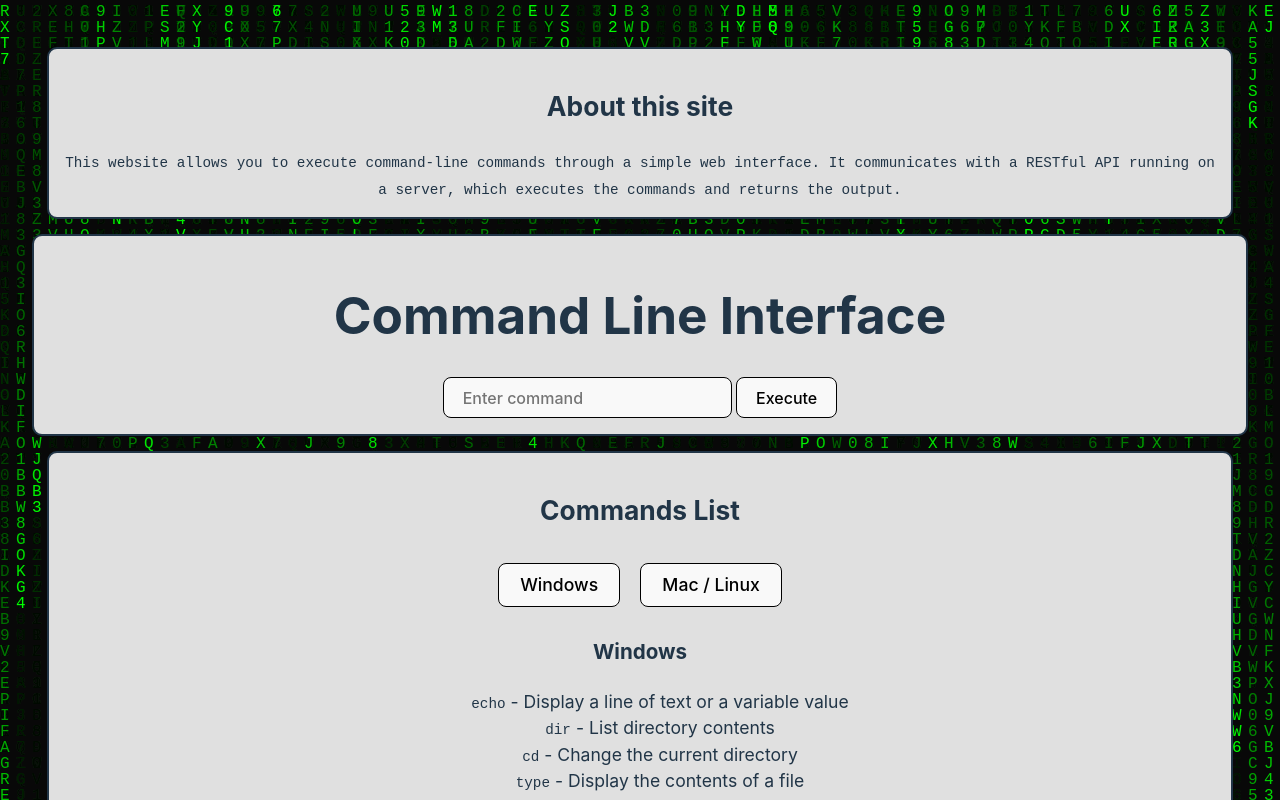
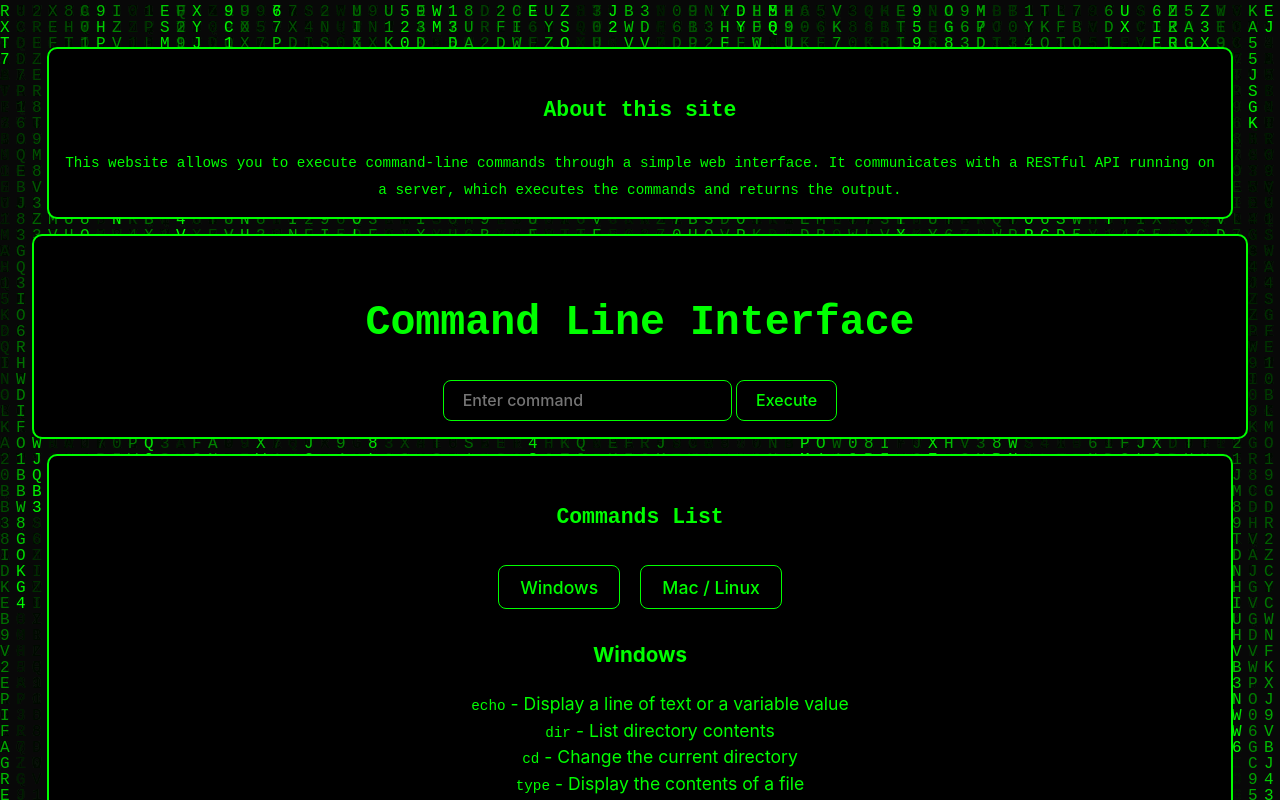
Before and after one commit to BigBobandy/Command-Line-app, a React (Vite) app: page / in a window 1280 px wide. Shown: the top 800 px of the page. Built offline with nearby package versions, Linux system fonts and the light colour scheme.

Commit message:
changed the style of the site
Changed the styling to match the matrix effect

```diff
--- a/src/App.css
+++ b/src/App.css
@@ -6,8 +6,8 @@
 }
 
 :root {
-  --primary-color: #213547;
-  --background-color: #e0e0e0;
+  --primary-color: #0f0;
+  --background-color: black;
 }
 
 .App-content {
@@ -24,12 +24,13 @@
 
 form input {
   border-radius: 8px;
-  border: 1px solid black;
+  border: 1px solid var(--primary-color);
+  color: var(--primary-color);
   padding: 0.6em 1.2em;
   font-size: 1em;
   font-weight: 500;
   font-family: inherit;
-  background-color: #f9f9f9;
+  background-color: black;
   transition: border-color 0.25s;
   margin-right: 4px;
 }
--- a/src/App.jsx
+++ b/src/App.jsx
@@ -44,7 +44,9 @@ function App() {
       <div className="App-content">
         <About></About>
         <div className="App">
-          <h1>Command Line Interface</h1>
+          <h1>
+            <code>Command Line Interface</code>
+          </h1>
           <form onSubmit={handleCommandSubmit}>
             <input
               type="text"
--- a/src/components/About.jsx
+++ b/src/components/About.jsx
@@ -4,7 +4,9 @@ import "./styles/About.css";
 function About() {
   return (
     <div className="About">
-      <h2>About this site</h2>
+      <h2>
+        <code>About this site</code>
+      </h2>
       <code>
         This website allows you to execute command-line commands through a
         simple web interface. It communicates with a RESTful API running on a
--- a/src/components/CommandList.jsx
+++ b/src/components/CommandList.jsx
@@ -6,7 +6,9 @@ function CommandList() {
 
   return (
     <div className="CommandList">
-      <h2>Commands List</h2>
+      <h2>
+        <code>Commands List</code>
+      </h2>
 
       <div>
         <button onClick={() => setActiveList("windows")}>Windows</button>
--- a/src/components/MatrixBackground.jsx
+++ b/src/components/MatrixBackground.jsx
@@ -1,57 +1,84 @@
 import React, { useEffect, useRef } from "react";
 import "./styles/MatrixBackground.css";
 
+// Define the MatrixBackground component
 const MatrixBackground = () => {
+  // Create a ref to store the canvas element
   const canvasRef = useRef(null);
+
+  // Set up a side effect that will run only once when the component mounts
   useEffect(() => {
-    const canvas = canvasRef.current;
-    const ctx = canvas.getContext("2d");
+    // Get the 2D rendering context for the canvas
+    const ctx = canvasRef.current.getContext("2d");
 
-    canvas.height = window.innerHeight;
-    canvas.width = window.innerWidth;
+    // Set the canvas height and width to match the window dimensions
+    canvasRef.current.height = window.innerHeight;
+    canvasRef.current.width = window.innerWidth;
 
+    // Define the characters that will be used in the matrix
     const characters = "ABCDEFGHIJKLMNOPQRSTUVWXYZ0123456789";
+
+    // Set the font size for the characters
     const fontSize = 16;
-    const columns = canvas.width / fontSize;
+
+    // Calculate the number of columns based on canvas width and font size
+    const columns = canvasRef.current.width / fontSize;
+
+    // Initialize an array to store the y-position of each drop
     const drops = [];
 
+    // Set the initial y-position of each drop
     for (let i = 0; i < columns; i++) {
       drops[i] = 1;
     }
 
+    // Define the draw function to update the canvas
     function draw() {
+      // Set the fill style to create a fading effect
       ctx.fillStyle = "rgba(0, 0, 0, 0.05)";
-      ctx.fillRect(0, 0, canvas.width, canvas.height);
 
+      // Fill the entire canvas with the fill style
+      ctx.fillRect(0, 0, canvasRef.current.width, canvasRef.current.height);
+
+      // Set the fill style for the characters and the font
       ctx.fillStyle = "#0F0";
       ctx.font = fontSize + "px monospace";
 
+      // Loop through each drop and update its position
       for (let i = 0; i < drops.length; i++) {
+        // Choose a random character from the characters string
         const character =
           characters[Math.floor(Math.random() * characters.length)];
+
+        // Draw the character on the canvas
         ctx.fillText(character, i * fontSize, drops[i] * fontSize);
 
-        if (drops[i] * fontSize > canvas.height || Math.random() > 0.975) {
+        // Reset the y-position if the drop reaches the bottom or randomly
+        if (
+          drops[i] * fontSize > canvasRef.current.height ||
+          Math.random() > 0.975
+        ) {
           drops[i] = 0;
         }
+
+        // Increment the y-position of the drop
         drops[i]++;
       }
     }
 
+    // Set an interval to continuously update the canvas by calling the draw function
     const interval = setInterval(draw, 33);
 
+    // Clean up the interval when the component is unmounted
     return () => {
       clearInterval(interval);
     };
   }, []);
 
+  // Render the canvas element with the ref and className
   return (
     <div>
-      <canvas
-        ref={canvasRef}
-        id="matrixCanvas"
-        className="MatrixBackground"
-      ></canvas>
+      <canvas ref={canvasRef} className="MatrixBackground"></canvas>
     </div>
   );
 };
--- a/src/index.css
+++ b/src/index.css
@@ -4,7 +4,7 @@
   font-weight: 400;
 
   color-scheme: light dark;
-  color: rgba(255, 255, 255, 0.87);
+  color: #0f0;
   background-color: #242424;
 
   font-synthesis: none;
@@ -38,7 +38,8 @@ h1 {
 
 button {
   border-radius: 8px;
-  border: 1px solid black;
+  border: 1px solid var(--primary-color);
+  color: #0f0;
   padding: 0.6em 1.2em;
   font-size: 1em;
   font-weight: 500;
@@ -58,13 +59,13 @@ button:focus-visible {
 
 @media (prefers-color-scheme: light) {
   :root {
-    color: #213547;
+    color: #0f0;
     background-color: #ffffff;
   }
   a:hover {
     color: #747bff;
   }
   button {
-    background-color: #f9f9f9;
+    background-color: black;
   }
 }
```
